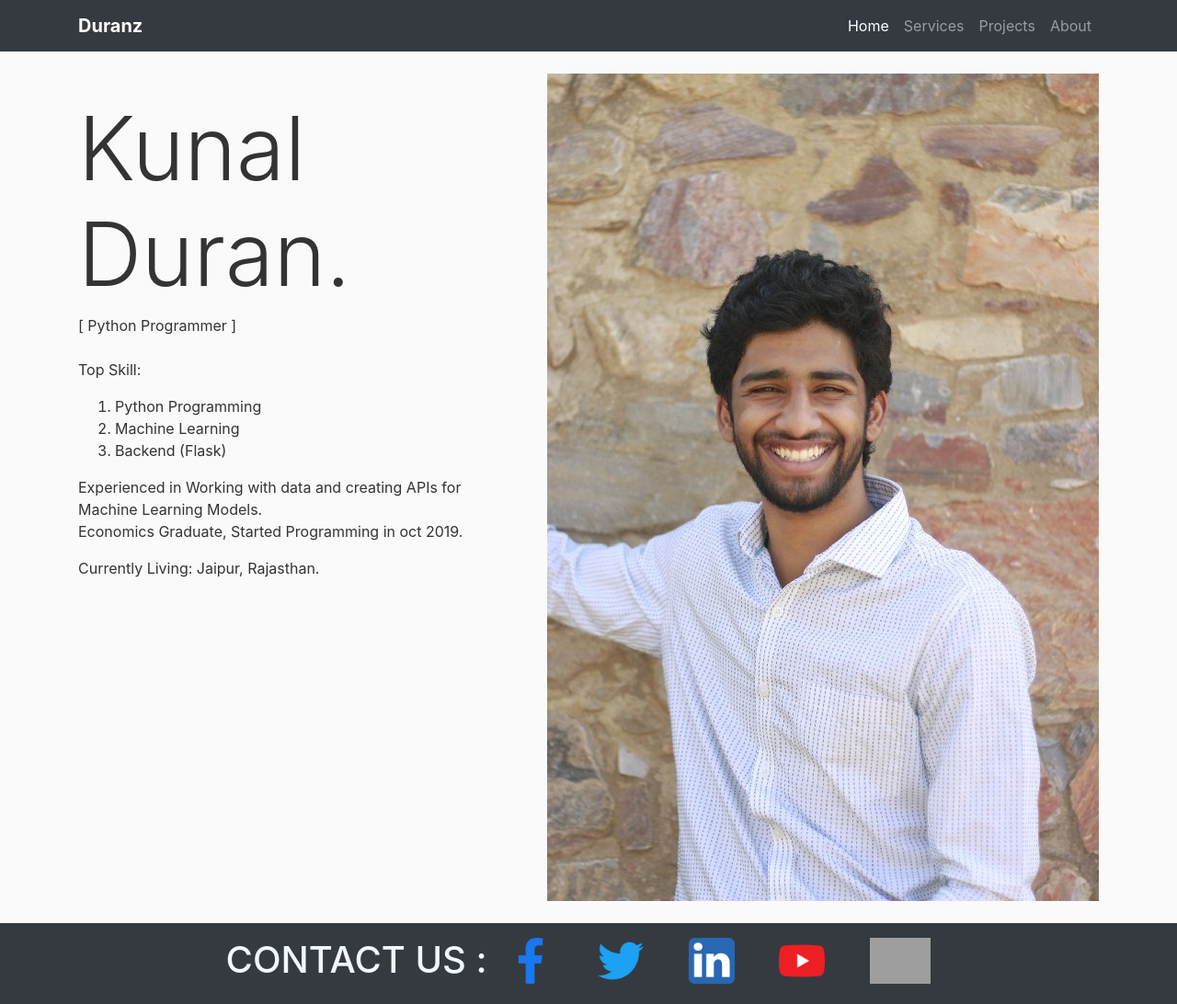
After one commit to KunalDuran/duranzwebsite, a Flask app: page /about in a window 1280 px wide. The commit adds this page. Shown: the whole page at 92% size. Run offline with Flask 2, Linux system fonts and the light colour scheme; some libraries are stand-ins or nearby versions; grey boxes are pictures that could not be loaded.

Commit message:
about added

```diff
--- a/duranzwebsite/duranz/routes.py
+++ b/duranzwebsite/duranz/routes.py
@@ -2,6 +2,8 @@ from flask import render_template, redirect, url_for, request, flash
 from duranz.forms import ProjectRequestForm
 from duranz import app
 from duranz.send_mail import send_it
+from flask_mail import Message
+from duranz import mail
 
 
 @app.route("/")
@@ -24,16 +26,23 @@ def query_form():
     form = ProjectRequestForm()
     if form.validate_on_submit():
         subject = form.project.data
-        body = '  =====   '.join([ form.name.data, form.email.data, form.project.data, form.detail.data])
+        body = '   =====   \n'.join([ form.name.data, form.email.data, form.project.data, form.detail.data])
         send_it(subject, body)
         mailed(form.email.data)
+        flash('Your Query is Sent, Please check your mail for more info')
         return redirect(url_for('home'))
     else:
         print("something went wrong")
     return render_template('query_form.html', form=form, title='Request Service')
 
 
+
+@app.route('/about')
+def about():
+    return render_template('about.html', title='About Duranz')
+
+
 def mailed(recipients):
-    msg = Message('Repair Request Accepted', recipients=[recipients])
-    msg.body = ''' Thanks for using our service. Keep in touch with us on our whatsapp number '''
+    msg = Message('Your Request is Accepted',sender = 'kunalduran11@gmail.com', recipients=[recipients])
+    msg.body = ''' Thanks for using our service. Keep in touch with us on our whatsapp number: 9116745451 '''
     mail.send(msg)
--- a/duranzwebsite/duranz/send_mail.py
+++ b/duranzwebsite/duranz/send_mail.py
@@ -5,8 +5,8 @@ from email.message import EmailMessage
 
 def send_it(sub, content):
 
-    ID = os.environ.get('MAIL_USERNAME')
-    PASS = os.environ.get('MAIL_PASS')
+    ID = 'kunalduran11@gmail.com'# os.environ.get('MAIL_USERNAME')
+    PASS = 'Kamalhogya!!' #os.environ.get('MAIL_PASS')
     msg = EmailMessage()
     msg.set_content(content)
 
--- /dev/null
+++ b/duranzwebsite/duranz/templates/about.html
@@ -0,0 +1,52 @@
+{% extends "layout.html" %}
+
+{% block content %}
+<section>
+<div class="container">
+    <div class="pt-4 pb-4">
+        <div class="row">
+            <div class="col">
+                <p class="pt-4 mb-2 display-1">
+                Kunal Duran.
+                </p>
+                <p class="display-7">
+               [ Python Programmer ]<br><br>
+                Top Skill:
+                <ol>
+                    <li>Python Programming</li>
+                    <li>Machine Learning</li>
+                    <li>Backend (Flask)</li>
+                </ol>
+
+                Experienced in Working with data and creating APIs for Machine Learning Models.<br>
+                Economics Graduate, Started Programming in oct 2019.
+
+                </p>
+                <p> Currently Living: Jaipur, Rajasthan.</p>
+                <p></p>
+            </div>
+            <div class="col">
+            <img src="{{ url_for('static', filename='images/kunal.png') }}"  media-simple="true">
+            </div>
+        </div>
+    </div>
+</div>
+</section>
+
+<!-- <section class="">
+    <div class="container">
+        <div class="row justify-content-center">
+            <div class="">
+                <div class=""><a class="btn btn-black-outline display-4" href="#">
+
+                    SEND ME A NOTE</a></div>
+            </div>
+            <div class="media-container-column title col-12 col-lg-7 col-md-6">
+                <h2 class="align-right mbr-bold mbr-white pb-3 mbr-fonts-style display-2"><span style="font-weight: normal;">
+                    CONTACT ME</span></h2>
+
+            </div>
+        </div>
+    </div>
+</section> -->
+{% endblock content %}
--- a/duranzwebsite/duranz/templates/layout.html
+++ b/duranzwebsite/duranz/templates/layout.html
@@ -46,7 +46,7 @@
             <a class="nav-link" href="{{ url_for('project') }}">Projects</a>
           </li>
           <li class="nav-item">
-            <a class="nav-link" href="{{ url_for('home') }}">About</a>
+            <a class="nav-link" href="{{ url_for('about') }}">About</a>
           </li>
         </ul>
       </div>
@@ -68,6 +68,8 @@
   {%  block content  %} {% endblock %}
   <!-- Footer -->
   <footer class="py-3 container-fluid bg-dark">
+    <div class="row justify-content-center">
+      <h1 class="" style="color: aliceblue;">CONTACT US : </h1>
       <p class="m-0 text-center text-white">
         <a href="https://www.facebook.com/kunal.duran" class="fa"><img src="static\images\facebook.jpg" height="50px" alt="Facebook"></a>
         <a href="https://twitter.com/duran_kunal" class="fa"><img src="static\images\twitter.jpg" height="50px" alt="Twitter"></a>
@@ -75,6 +77,7 @@
         <a href="https://www.youtube.com/channel/UCkgRLEX6jFrYOGCLJEGK9nw" class="fa"><img src="static\images\youtube.jpg" height="50px" alt="YouTube"></a>
         <a href="#" class="fa"><img src="static\images\whatsapp.jpg" height="50px" alt="Whatsapp"></a>
       </p>
+    </div>
   </footer>
 
   <!-- Bootstrap core JavaScript -->
--- a/duranzwebsite/requirements.txt
+++ b/duranzwebsite/requirements.txt
@@ -1,3 +1,4 @@
 flask
 Flask-WTF
 email_validator
+Flask-Mail
```
Also changed, not shown: duranzwebsite/duranz/__init__.py (+12 -1 lines), duranzwebsite/duranz/static/images/kunal.png (added).
